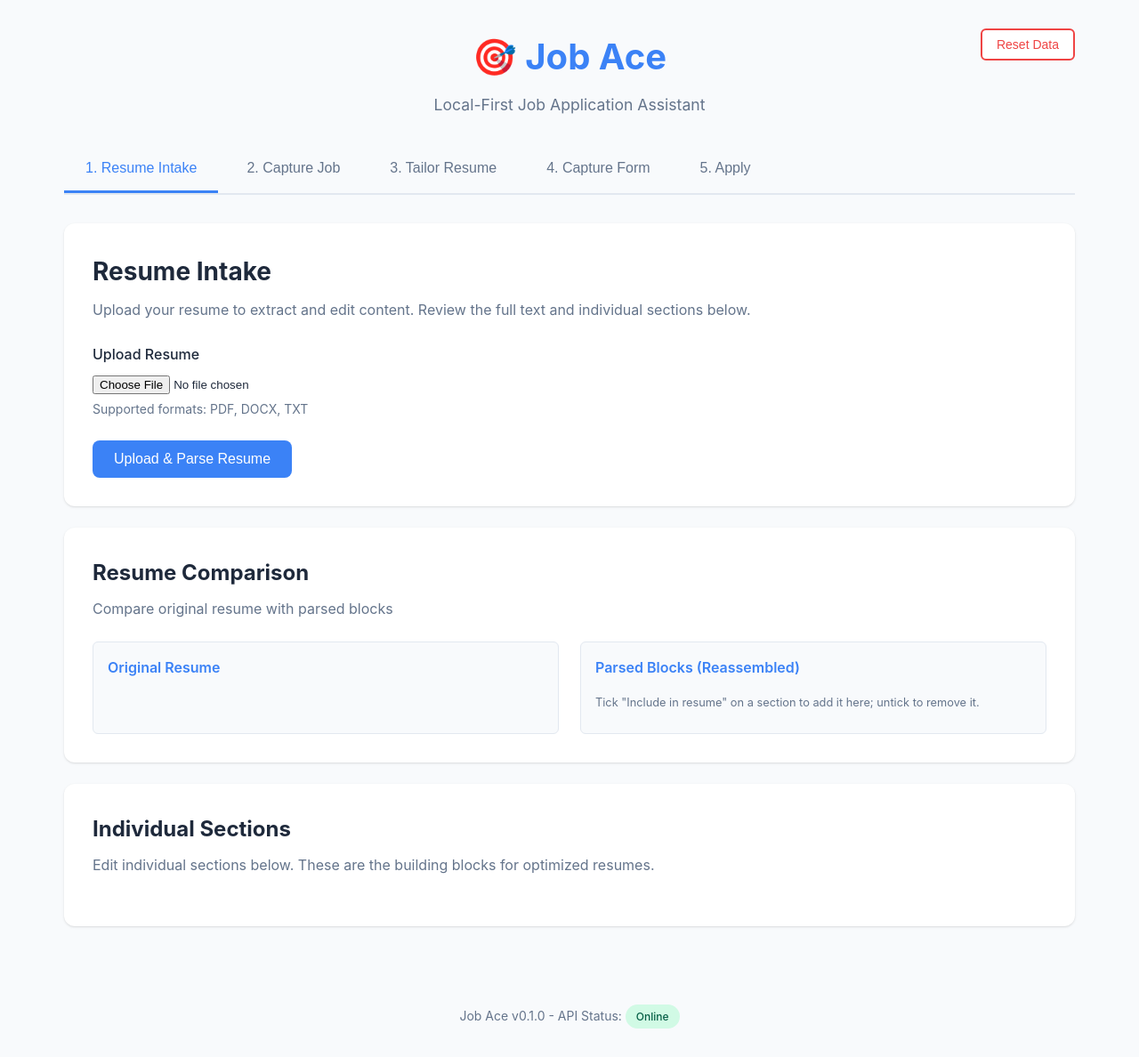
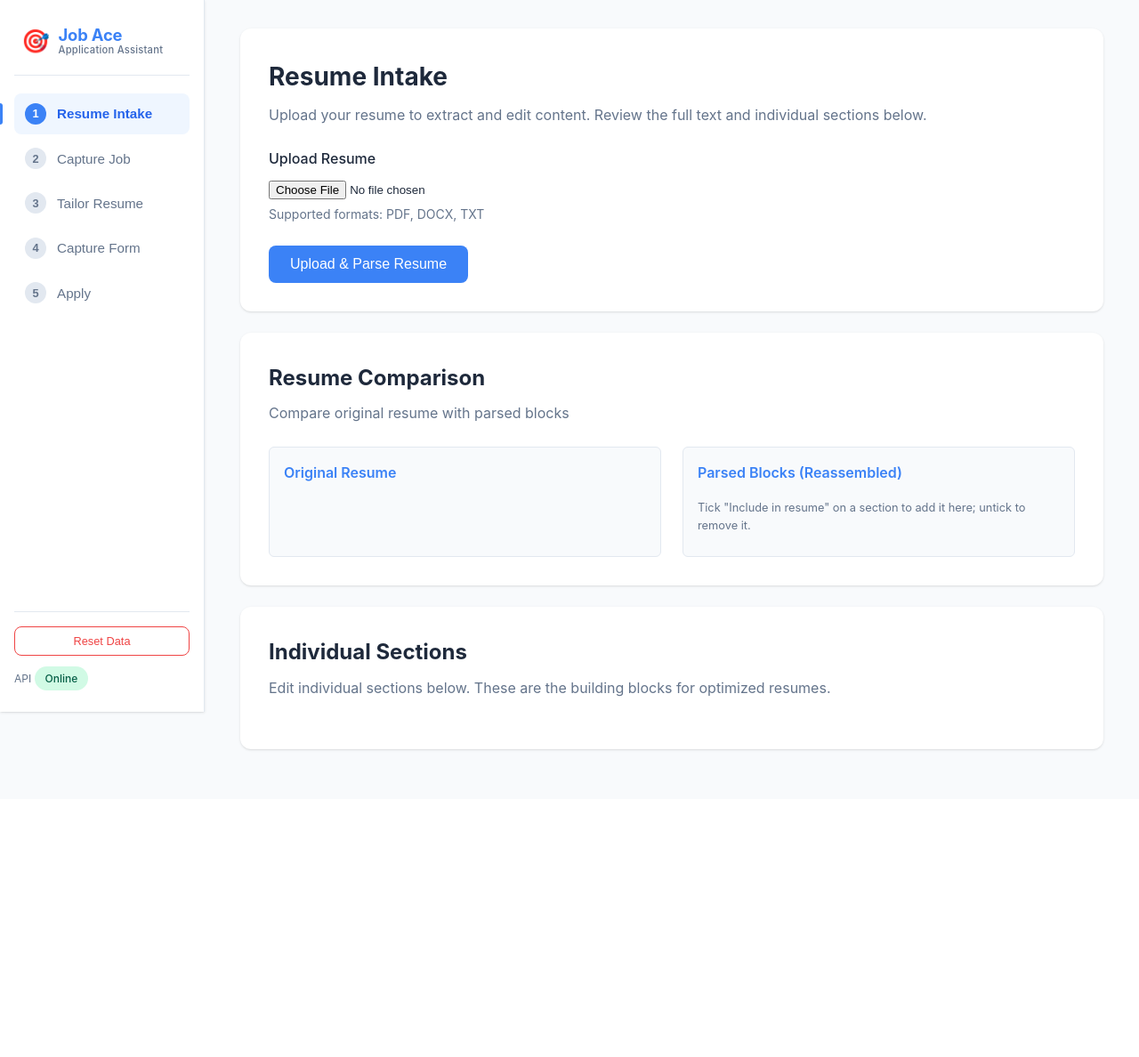
Before and after one commit to danialo/job-ace, a FastAPI app: page / in a window 1280 px wide. Shown: the whole page at 89% size. After the commit the page ends 844 px from the top, so only its background shows below. Run offline with FastAPI, Linux system fonts and the light colour scheme; data that the repository does not hold is empty; some libraries are stand-ins or nearby versions.

Commit message:
feat: restore sidebar navigation layout
Lands the sidebar-nav UI that was running on staging as uncommitted
files (stashed during the #15 deploy). Sticky sidebar with numbered
workflow steps, mobile drawer + backdrop, Reset Data and API status in
the sidebar footer. Updates loadSavedResumeInTailor to click the
.nav-item tab switcher instead of the removed .tab-button.

Co-Authored-By: Claude Fable 5 <noreply@anthropic.com>

```diff
--- a/frontend/index.html
+++ b/frontend/index.html
@@ -10,20 +10,29 @@
     <script src="https://cdn.quilljs.com/1.3.6/quill.js"></script>
 </head>
 <body>
-    <div class="container">
-        <header>
-            <h1>🎯 Job Ace</h1>
-            <p class="subtitle">Local-First Job Application Assistant</p>
-            <button id="reset-data-btn" class="btn-reset" title="Clear all resume blocks and reset data">Reset Data</button>
-        </header>
+    <div class="app-shell">
+        <aside class="sidebar" id="sidebar">
+            <div class="sidebar-brand">
+                <span class="sidebar-logo">🎯</span>
+                <span class="sidebar-brand-text">Job Ace<small>Application Assistant</small></span>
+            </div>
+            <nav class="sidebar-nav" aria-label="Workflow steps">
+                <button class="nav-item active" data-tab="resume"><span class="nav-num">1</span><span class="nav-label">Resume Intake</span></button>
+                <button class="nav-item" data-tab="intake"><span class="nav-num">2</span><span class="nav-label">Capture Job</span></button>
+                <button class="nav-item" data-tab="tailor"><span class="nav-num">3</span><span class="nav-label">Tailor Resume</span></button>
+                <button class="nav-item" data-tab="capture"><span class="nav-num">4</span><span class="nav-label">Capture Form</span></button>
+                <button class="nav-item" data-tab="apply"><span class="nav-num">5</span><span class="nav-label">Apply</span></button>
+            </nav>
+            <div class="sidebar-footer">
+                <button id="reset-data-btn" class="btn-reset" title="Clear all resume blocks and reset data">Reset Data</button>
+                <p class="sidebar-status">API <span id="api-status" class="status-indicator">Checking...</span></p>
+            </div>
+        </aside>
 
-        <nav class="tabs">
-            <button class="tab-button active" data-tab="resume">1. Resume Intake</button>
-            <button class="tab-button" data-tab="intake">2. Capture Job</button>
-            <button class="tab-button" data-tab="tailor">3. Tailor Resume</button>
-            <button class="tab-button" data-tab="capture">4. Capture Form</button>
-            <button class="tab-button" data-tab="apply">5. Apply</button>
-        </nav>
+        <div class="sidebar-backdrop" id="sidebar-backdrop"></div>
+
+        <main class="main-content">
+            <button class="nav-toggle" id="nav-toggle" aria-label="Open navigation">☰</button>
 
         <!-- Tab 1: Resume Intake -->
         <div id="resume" class="tab-content active">
@@ -296,6 +305,7 @@
                 </div>
             </div>
         </div>
+        </main>
     </div>
 
     <!-- Edit Block Modal -->
@@ -373,10 +383,6 @@
         </div>
     </div>
 
-    <footer>
-        <p>Job Ace v0.1.0 - API Status: <span id="api-status" class="status-indicator">Checking...</span></p>
-    </footer>
-
-    <script src="static/js/app.js?v=20260613-int1"></script>
+    <script src="static/js/app.js?v=20260710-sidebar1"></script>
 </body>
 </html>
--- a/frontend/static/css/styles.css
+++ b/frontend/static/css/styles.css
@@ -26,39 +26,155 @@ body {
     line-height: 1.6;
 }
 
-.container {
-    max-width: 1200px;
-    margin: 0 auto;
-    padding: 2rem;
-}
-
-header {
-    text-align: center;
-    margin-bottom: 2rem;
-    position: relative;
-}
-
-header h1 {
-    font-size: 2.5rem;
+/* App shell: sticky sidebar + scrollable main */
+.app-shell {
+    display: flex;
+    align-items: flex-start;
+    min-height: 100vh;
+}
+
+/* Sidebar */
+.sidebar {
+    position: sticky;
+    top: 0;
+    flex: 0 0 230px;
+    width: 230px;
+    height: 100vh;
+    display: flex;
+    flex-direction: column;
+    background: var(--card-bg);
+    border-right: 1px solid var(--border-color);
+    box-shadow: var(--shadow);
+    padding: 1.5rem 1rem;
+    z-index: 50;
+}
+
+.sidebar-brand {
+    display: flex;
+    align-items: center;
+    gap: 0.6rem;
+    padding: 0.25rem 0.5rem 1.25rem;
+    border-bottom: 1px solid var(--border-color);
+}
+
+.sidebar-logo { font-size: 1.6rem; line-height: 1; }
+
+.sidebar-brand-text {
+    display: flex;
+    flex-direction: column;
+    font-size: 1.15rem;
     font-weight: 700;
     color: var(--primary-color);
-    margin-bottom: 0.5rem;
-}
-
-.subtitle {
-    font-size: 1.1rem;
+    letter-spacing: -0.01em;
+    line-height: 1.2;
+}
+
+.sidebar-brand-text small {
+    font-size: 0.7rem;
+    font-weight: 500;
+    color: var(--text-muted);
+    letter-spacing: 0.02em;
+}
+
+/* Workflow nav */
+.sidebar-nav {
+    display: flex;
+    flex-direction: column;
+    gap: 0.25rem;
+    margin-top: 1.25rem;
+}
+
+.nav-item {
+    display: flex;
+    align-items: center;
+    gap: 0.75rem;
+    width: 100%;
+    padding: 0.7rem 0.75rem;
+    border: none;
+    border-radius: 0.5rem;
+    background: none;
+    font-size: 0.95rem;
+    font-weight: 500;
+    color: var(--text-muted);
+    text-align: left;
+    cursor: pointer;
+    position: relative;
+    transition: background 0.18s, color 0.18s;
+    animation: navIn 0.4s both;
+}
+
+.nav-item:hover {
+    background: #f1f5f9;
+    color: var(--text-color);
+}
+
+.nav-item.active {
+    background: #eff6ff;
+    color: var(--primary-hover);
+    font-weight: 600;
+}
+
+.nav-item.active::before {
+    content: "";
+    position: absolute;
+    left: -1rem;
+    top: 50%;
+    transform: translateY(-50%);
+    width: 3px;
+    height: 1.5rem;
+    border-radius: 0 3px 3px 0;
+    background: var(--primary-color);
+}
+
+.nav-num {
+    display: inline-flex;
+    align-items: center;
+    justify-content: center;
+    flex: 0 0 1.5rem;
+    width: 1.5rem;
+    height: 1.5rem;
+    border-radius: 50%;
+    background: #e2e8f0;
+    color: var(--text-muted);
+    font-size: 0.8rem;
+    font-weight: 600;
+    transition: background 0.18s, color 0.18s;
+}
+
+.nav-item:hover .nav-num { background: #cbd5e1; color: var(--text-color); }
+.nav-item.active .nav-num { background: var(--primary-color); color: #fff; }
+
+@keyframes navIn {
+    from { opacity: 0; transform: translateX(-6px); }
+    to { opacity: 1; transform: translateX(0); }
+}
+.sidebar-nav .nav-item:nth-child(1) { animation-delay: 0.02s; }
+.sidebar-nav .nav-item:nth-child(2) { animation-delay: 0.06s; }
+.sidebar-nav .nav-item:nth-child(3) { animation-delay: 0.10s; }
+.sidebar-nav .nav-item:nth-child(4) { animation-delay: 0.14s; }
+.sidebar-nav .nav-item:nth-child(5) { animation-delay: 0.18s; }
+
+/* Sidebar footer */
+.sidebar-footer {
+    margin-top: auto;
+    padding-top: 1rem;
+    border-top: 1px solid var(--border-color);
+    display: flex;
+    flex-direction: column;
+    gap: 0.75rem;
+}
+
+.sidebar-status {
+    font-size: 0.75rem;
     color: var(--text-muted);
 }
 
 .btn-reset {
-    position: absolute;
-    top: 0;
-    right: 0;
     padding: 0.5rem 1rem;
-    font-size: 0.875rem;
-    font-weight: 500;
-    border: 2px solid var(--danger-color);
-    border-radius: 0.375rem;
+    font-size: 0.8rem;
+    font-weight: 500;
+    border: 1.5px solid var(--danger-color);
+    border-radius: 0.5rem;
     background: white;
     color: var(--danger-color);
     cursor: pointer;
@@ -70,34 +186,40 @@ header h1 {
     color: white;
 }
 
-/* Tabs */
-.tabs {
-    display: flex;
-    gap: 0.5rem;
-    margin-bottom: 2rem;
-    border-bottom: 2px solid var(--border-color);
-}
-
-.tab-button {
-    background: none;
-    border: none;
-    padding: 1rem 1.5rem;
-    font-size: 1rem;
-    font-weight: 500;
-    color: var(--text-muted);
-    cursor: pointer;
-    border-bottom: 3px solid transparent;
-    transition: all 0.2s;
-}
-
-.tab-button:hover {
+/* Main content */
+.main-content {
+    flex: 1 1 auto;
+    min-width: 0;
+    max-width: 1100px;
+    padding: 2rem 2.5rem;
+}
+
+/* Mobile nav toggle + drawer backdrop (hidden on desktop) */
+.nav-toggle {
+    display: none;
+    align-items: center;
+    justify-content: center;
+    width: 2.75rem;
+    height: 2.75rem;
+    font-size: 1.4rem;
+    line-height: 1;
+    background: var(--card-bg);
     color: var(--primary-color);
-}
-
-.tab-button.active {
-    color: var(--primary-color);
-    border-bottom-color: var(--primary-color);
-}
+    border: 1px solid var(--border-color);
+    border-radius: 0.5rem;
+    box-shadow: var(--shadow);
+    cursor: pointer;
+    margin-bottom: 1rem;
+}
+
+.sidebar-backdrop {
+    display: none;
+    position: fixed;
+    inset: 0;
+    background: rgba(15, 23, 42, 0.45);
+    z-index: 40;
+}
+.sidebar-backdrop.open { display: block; }
 
 /* Tab Content */
 .tab-content {
@@ -400,14 +522,6 @@ code {
     font-size: 0.875rem;
 }
 
-/* Footer */
-footer {
-    text-align: center;
-    padding: 2rem;
-    color: var(--text-muted);
-    font-size: 0.875rem;
-}
-
 .status-indicator {
     display: inline-block;
     padding: 0.25rem 0.75rem;
```
Also changed, not shown: other parts of frontend/static/css/styles.css (+21 -16 lines), frontend/static/js/app.js (+30 -5 lines).
